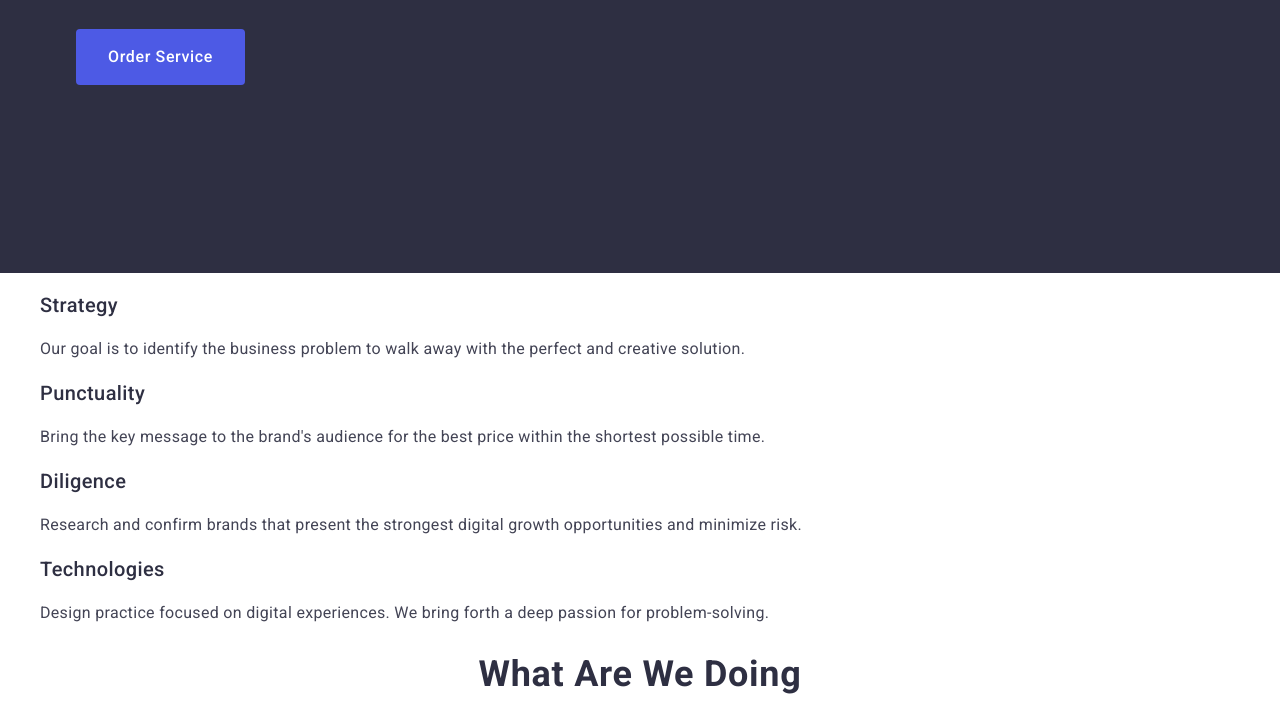
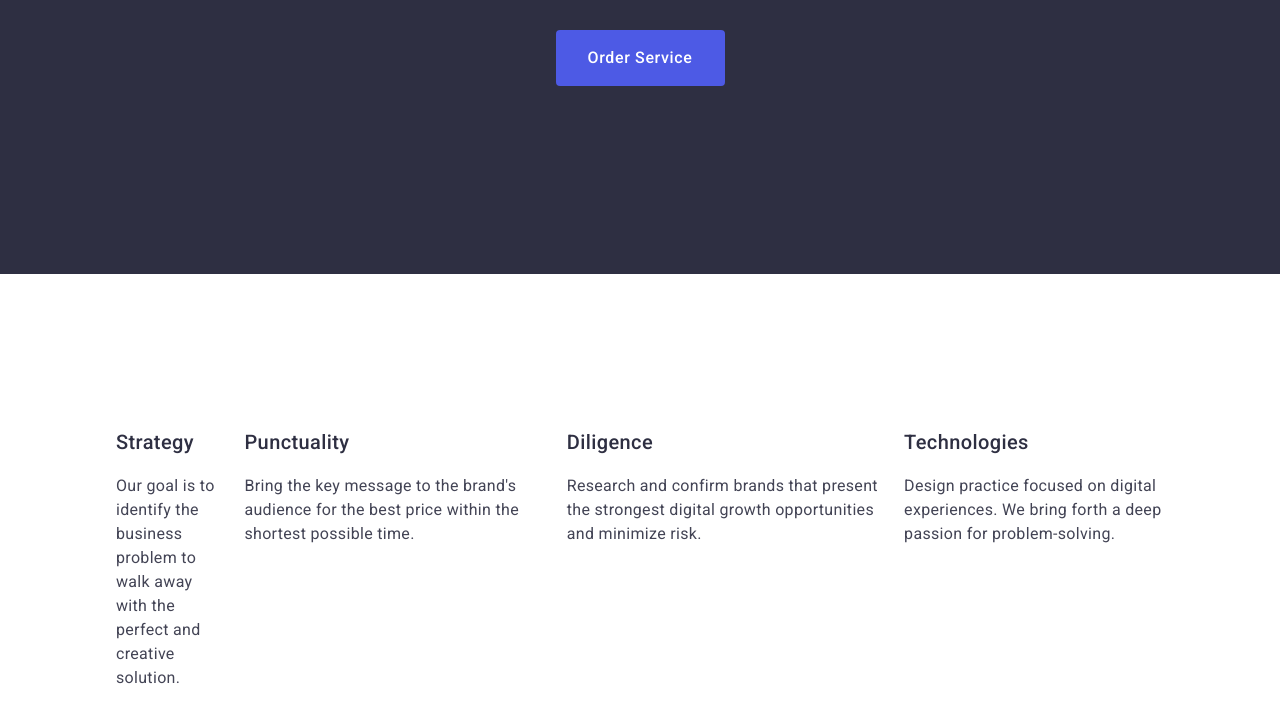
Before and after one commit to YLiubov/goit-markup-hw-03, a plain HTML site: page index.html in a window 1280 px wide. Shown: the part 477-1198 px from the top of the page. Drawn offline with nearby package versions, Linux system fonts and the light colour scheme.

Commit message:
hero style fix

```diff
--- a/css/styles.css
+++ b/css/styles.css
@@ -147,13 +147,15 @@ img {
 	padding-bottom: 188px;
 }
 .hero-title {
+	width: 496px;
+	font-size: 56px;
+	line-height: 1.07;
 	text-align: center;
 	letter-spacing: 0.02em;
-	font-weight: 700;
-	font-size: 56px;
-	line-height: 1.07;
 	color: var(--color-white);
-	max-width: 496px;
+	margin-left: auto;
+	margin-right: auto;
+	margin-bottom: 48px;
 }
 .hero-button {
 	font-family: var(--primary-font);
@@ -170,6 +172,7 @@ img {
 	border: none;
 	border-radius: 4px;
 	cursor: pointer;
+	margin: 0 auto;
 	}
 .hero-button:hover,
 .hero-button:focus {
@@ -179,6 +182,25 @@ img {
 /*
 ========= advantages style =========
 */
+.advantages {
+	padding-top: 120px;
+	padding-bottom: 120px
+}
+
+.advantages-list {
+	display: flex;
+	gap: 24px;
+	margin-right: 24px
+}
+
+.advantages-list:last-child {
+	margin-right: 0;
+}
+
+.advantages-first {
+	width: calc((100% - 72px) / 4);
+
+}
 
 .advantages-title {
 	font-weight: 500;
--- a/index.html
+++ b/index.html
@@ -58,10 +58,10 @@
 				<button class="hero-button" type="button">Order Service</button></div>
 			</section>
 			<!-- section 2 -->
-			<section>
-				<h2 hidden class="section-title">Our Advantages</h2>
-				<ul class="list">
-					<li>
+			<section class="advantages">
+				<div class="container"><h2 hidden class="section-title">Our Advantages</h2>
+				<ul class="advantages-list list">
+					<li class="advantages-first">
 						<h3 class="advantages-title">Strategy</h3>
 						<p class="advantages-desc">
 							Our goal is to identify the business problem to walk away with the
@@ -90,6 +90,7 @@
 						</p>
 					</li>
 				</ul>
+				</div>
 			</section>
 			<!-- section 3 -->
 			<section>
```
